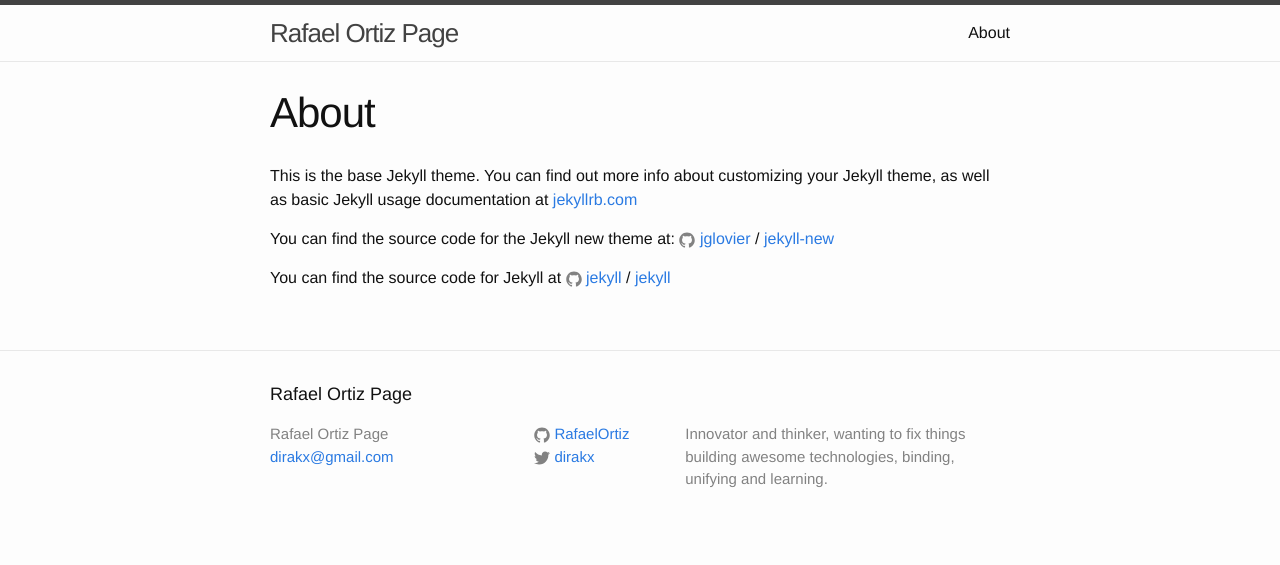
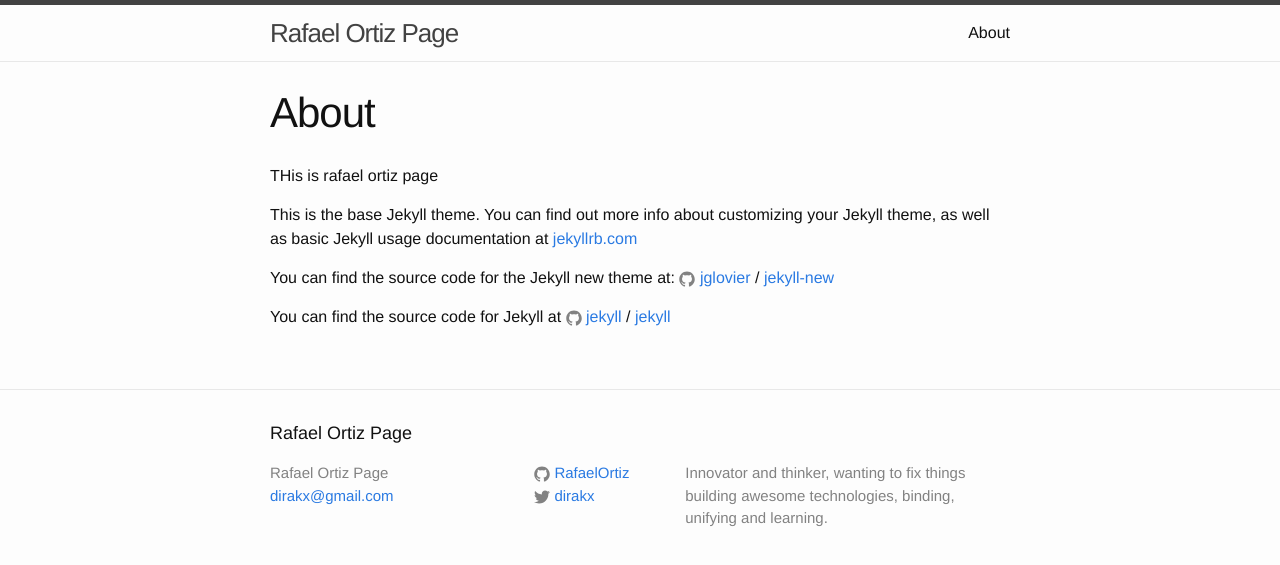
Before and after one commit to dirakx1/RafaelOrtiz.github.io, a Jekyll site: the page built from about.md, in a window 1280 px wide. Shown: the top 565 px of the page. Built offline with Jekyll 4.4.1, drawn with Linux system fonts in a browser that asks for light colours.

Commit message:
Update about.md

```diff
--- a/about.md
+++ b/about.md
@@ -3,6 +3,7 @@ layout: page
 title: About
 permalink: /about/
 ---
+THis is rafael ortiz page
 
 This is the base Jekyll theme. You can find out more info about customizing your Jekyll theme, as well as basic Jekyll usage documentation at [jekyllrb.com](http://jekyllrb.com/)
 
```
